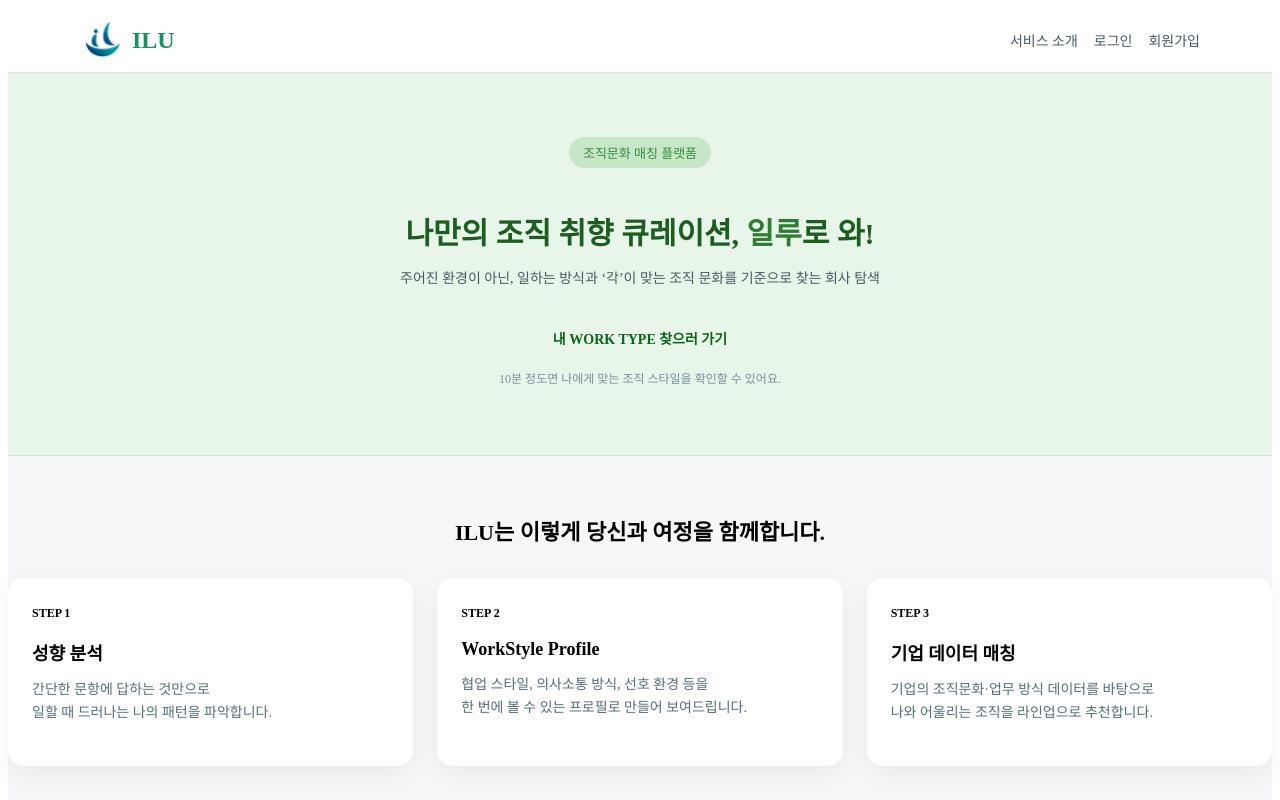
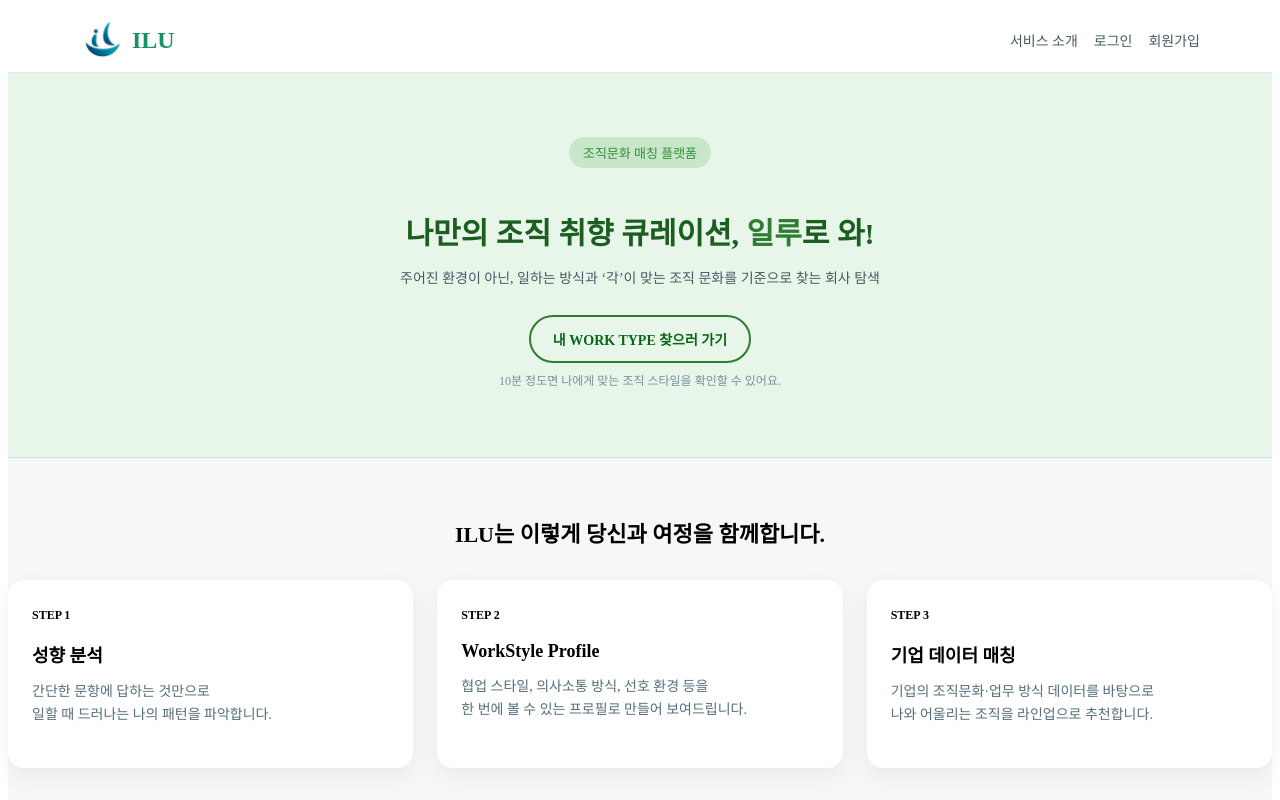
Before and after one commit to yooneverse/project_ILU, a Vue app in the folder ILU_service/: page / in a window 1280 px wide. Shown: the top 800 px of the page. Built offline with nearby package versions, Linux system fonts and the light colour scheme.

Commit message:
테두리_update_u2

```diff
--- a/ILU_service/src/views/LandingView.vue
+++ b/ILU_service/src/views/LandingView.vue
@@ -203,13 +203,14 @@ onMounted(() => {
   font-weight: 600;
   text-decoration: none;
   cursor: pointer;
-  border: 1px solid transparent;
+  border: 2px solid transparent;
   transition: all 0.15s ease;
 }
 
 .btn-primary {
   background-color: var(--ilu-primary);
   color: #096517;
+  border-color: #2e7d32;
 }
 
 .btn-primary:hover {
```
